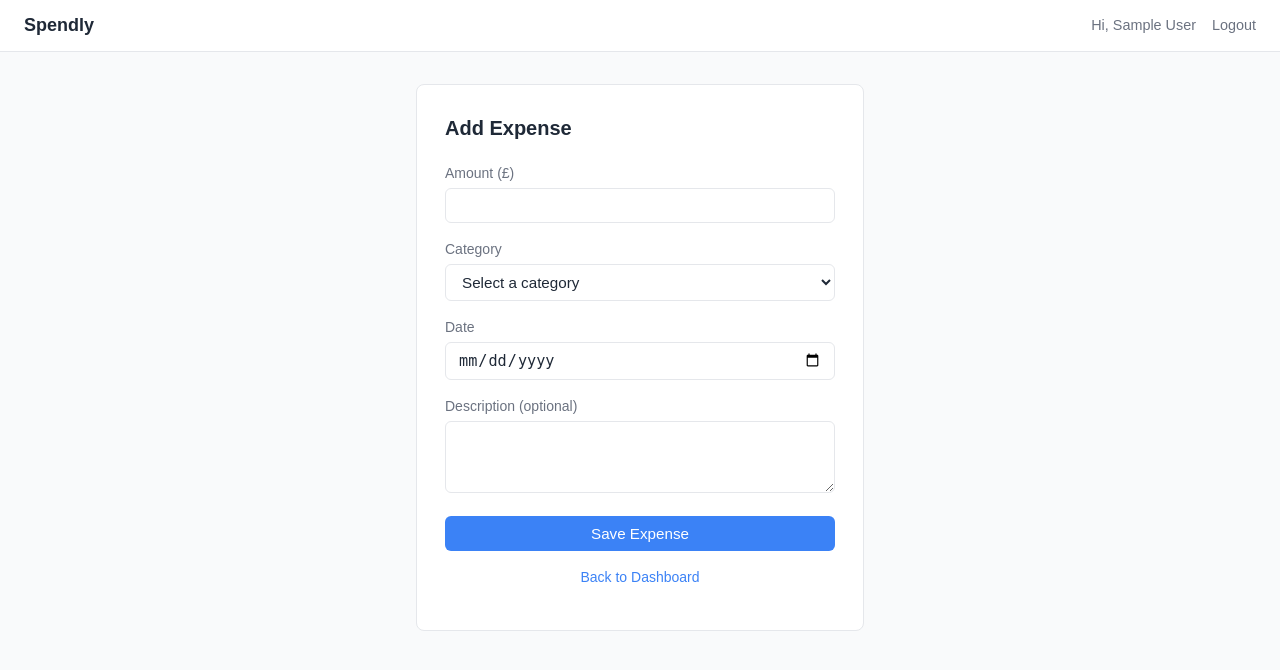
After one commit to Yousufbhatti1801/Expense-Tracker, a Flask app: page /expenses/add in a window 1280 px wide. The commit adds this page. Shown: the top 670 px of the page. Run offline with Flask 3, Linux system fonts and the light colour scheme; the visitor is signed in with stand-in values (Sample User, id 1).

Commit message:
Fix: adding future expenses

```diff
--- a/app.py
+++ b/app.py
@@ -1,7 +1,8 @@
 import functools
+from datetime import datetime
 from flask import Flask, render_template, redirect, url_for, request, session, flash
 from werkzeug.security import generate_password_hash, check_password_hash
-from database.db import init_db, seed_db, get_user_by_email, create_user, get_expenses_by_user, get_expense_summary
+from database.db import init_db, seed_db, get_user_by_email, create_user, get_expenses_by_user, get_expense_summary, add_expense
 
 app = Flask(__name__)
 app.secret_key = 'dev-secret-key'  # TODO: load from env var in production
@@ -80,6 +81,54 @@ def dashboard():
     return render_template('dashboard.html', expenses=expenses, summary=summary)
 
 
+EXPENSE_CATEGORIES = ['Food', 'Transport', 'Shopping', 'Entertainment', 'Health', 'Bills', 'Other']
+
+
+@app.route('/expenses/add', methods=['GET', 'POST'])
+@login_required
+def add_expense_view():
+    errors = {}
+
+    if request.method == 'POST':
+        raw_amount = request.form.get('amount', '').strip()
+        category = request.form.get('category', '').strip()
+        date_str = request.form.get('date', '').strip()
+        description = request.form.get('description', '').strip() or None
+
+        amount = None
+        if not raw_amount:
+            errors['amount'] = 'Amount is required.'
+        else:
+            try:
+                amount = float(raw_amount)
+                if amount <= 0:
+                    errors['amount'] = 'Amount must be greater than zero.'
+            except ValueError:
+                errors['amount'] = 'Amount must be a valid number.'
+
+        if category not in EXPENSE_CATEGORIES:
+            errors['category'] = 'Please select a valid category.'
+
+        if not date_str:
+            errors['date'] = 'Date is required.'
+        else:
+            try:
+                parsed_date = datetime.strptime(date_str, '%Y-%m-%d').date()
+                if parsed_date > datetime.today().date():
+                    errors['date'] = 'Date cannot be in the future.'
+            except ValueError:
+                errors['date'] = 'Date must be in YYYY-MM-DD format.'
+
+        if not errors:
+            add_expense(session['user_id'], amount, category, date_str, description)
+            flash('Expense added.', 'success')
+            return redirect(url_for('dashboard'))
+
+        return render_template('add_expense.html', categories=EXPENSE_CATEGORIES, errors=errors, form=request.form)
+
+    return render_template('add_expense.html', categories=EXPENSE_CATEGORIES, errors={}, form={})
+
+
 @app.route('/logout')
 def logout():
     session.clear()
--- a/static/css/style.css
+++ b/static/css/style.css
@@ -182,3 +182,20 @@ body {
 .form-footer a:hover {
     text-decoration: underline;
 }
+
+/* Inline field errors */
+.form-error {
+    display: block;
+    margin-top: 0.25rem;
+    font-size: 0.8rem;
+    color: var(--color-danger);
+}
+
+.form-input--error {
+    border-color: var(--color-danger);
+}
+
+.form-input--error:focus {
+    border-color: var(--color-danger);
+    box-shadow: 0 0 0 3px rgba(239, 68, 68, 0.15);
+}
--- /dev/null
+++ b/templates/add_expense.html
@@ -0,0 +1,80 @@
+{% extends 'base.html' %}
+
+{% block title %}Add Expense — Spendly{% endblock %}
+
+{% block content %}
+<div class="container">
+    <div class="card">
+        <h1 class="card-title">Add Expense</h1>
+
+        <form method="POST" action="{{ url_for('add_expense_view') }}" novalidate>
+
+            <div class="form-group">
+                <label class="form-label" for="amount">Amount (£)</label>
+                <input
+                    class="form-input{% if errors.amount %} form-input--error{% endif %}"
+                    type="number"
+                    id="amount"
+                    name="amount"
+                    step="0.01"
+                    min="0.01"
+                    value="{{ form.get('amount', '') }}"
+                >
+                {% if errors.amount %}
+                    <span class="form-error">{{ errors.amount }}</span>
+                {% endif %}
+            </div>
+
+            <div class="form-group">
+                <label class="form-label" for="category">Category</label>
+                <select
+                    class="form-input{% if errors.category %} form-input--error{% endif %}"
+                    id="category"
+                    name="category"
+                >
+                    <option value="" disabled {% if not form.get('category') %}selected{% endif %}>Select a category</option>
+                    {% for cat in categories %}
+                        <option value="{{ cat }}" {% if form.get('category') == cat %}selected{% endif %}>{{ cat }}</option>
+                    {% endfor %}
+                </select>
+                {% if errors.category %}
+                    <span class="form-error">{{ errors.category }}</span>
+                {% endif %}
+            </div>
+
+            <div class="form-group">
+                <label class="form-label" for="date">Date</label>
+                <input
+                    class="form-input{% if errors.date %} form-input--error{% endif %}"
+                    type="date"
+                    id="date"
+                    name="date"
+                    value="{{ form.get('date', '') }}"
+                >
+                {% if errors.date %}
+                    <span class="form-error">{{ errors.date }}</span>
+                {% endif %}
+            </div>
+
+            <div class="form-group">
+                <label class="form-label" for="description">
+                    Description
+                    <span style="color: var(--color-text-secondary); font-weight: normal;">(optional)</span>
+                </label>
+                <textarea
+                    class="form-input"
+                    id="description"
+                    name="description"
+                    rows="3"
+                >{{ form.get('description', '') }}</textarea>
+            </div>
+
+            <button class="btn btn-primary btn-block" type="submit">Save Expense</button>
+        </form>
+
+        <p class="form-footer">
+            <a href="{{ url_for('dashboard') }}">Back to Dashboard</a>
+        </p>
+    </div>
+</div>
+{% endblock %}
--- a/templates/dashboard.html
+++ b/templates/dashboard.html
@@ -11,7 +11,7 @@
 
     <div class="dashboard-header">
         <h1>Welcome, {{ session['user_name'] }}</h1>
-        <a href="/expenses/add" class="btn btn-primary">+ Add Expense</a>
+        <a href="{{ url_for('add_expense_view') }}" class="btn btn-primary">+ Add Expense</a>
     </div>
 
     <div class="summary-grid">
@@ -64,7 +64,7 @@
     {% else %}
     <div class="empty-state">
         <p>No expenses yet.</p>
-        <a href="/expenses/add" class="btn btn-primary">Add your first expense</a>
+        <a href="{{ url_for('add_expense_view') }}" class="btn btn-primary">Add your first expense</a>
     </div>
     {% endif %}
 
```
Also changed, not shown: database/db.py (+12 -0 lines), .claude/specs/05-add-expenses.md (added).
